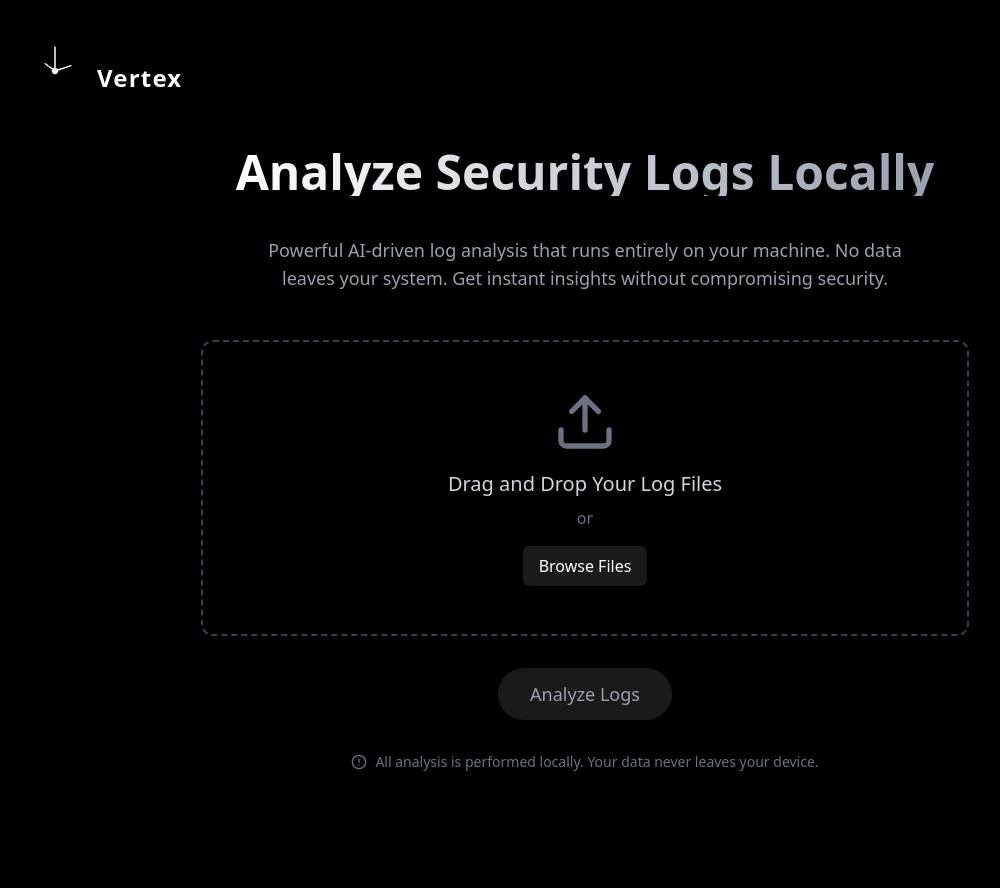
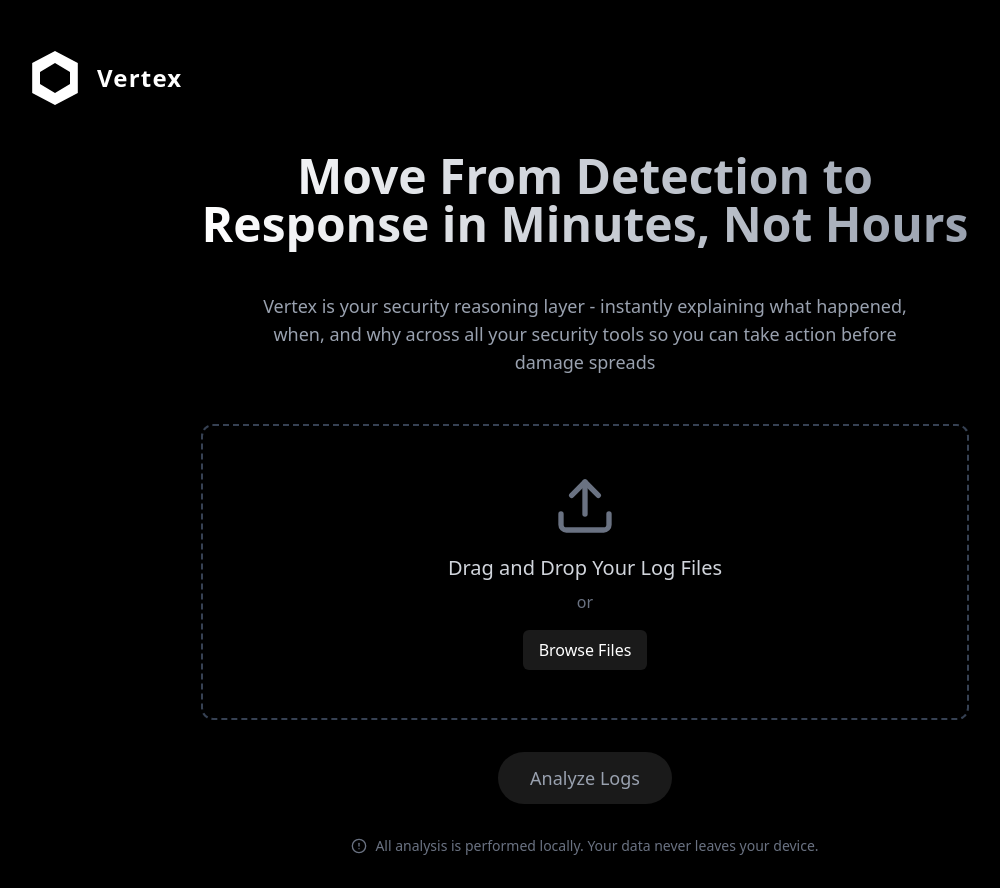
Before and after one commit to jeffreyiyamah/vertex, a Next.js app: page / in a window 1280 px wide. Shown: the whole page, without its empty margins (55-1055 px from the left). Before the commit the page ends 804 px from the top, so only its background shows below. Built offline with nearby package versions, Linux system fonts and the light colour scheme.

Commit message:
Logo + Headline + Subheadline Changes

```diff
--- a/Logo.tsx
+++ b/Logo.tsx
@@ -1,91 +1,24 @@
-import { useEffect, useRef } from 'react';
-import * as THREE from 'three';
+import React from 'react';
 
 const Logo = () => {
-  const canvasRef = useRef(null);
-
-  useEffect(() => {
-    const canvas = canvasRef.current;
-    if (!canvas) return;
-
-    // Set up ThreeJS scene
-    const scene = new THREE.Scene();
-    const camera = new THREE.PerspectiveCamera(50, 1, 0.1, 1000);
-    camera.position.z = 5;
-
-    const renderer = new THREE.WebGLRenderer({
-      canvas: canvas,
-      alpha: true,
-      antialias: true,
-    });
-    renderer.setSize(60, 60);
-    renderer.setClearColor(0x000000, 0);
-
-    // Create axes and sphere at the intersection
-    const axisLength = 1.8;
-    const axisWidth = 0.08;
-
-    // X axis (white)
-    const xAxis = new THREE.Mesh(
-      new THREE.BoxGeometry(axisLength, axisWidth, axisWidth),
-      new THREE.MeshBasicMaterial({ color: 0xffffff })
-    );
-    xAxis.position.x = axisLength / 2;
-    scene.add(xAxis);
-
-    // Y axis (white)
-    const yAxis = new THREE.Mesh(
-      new THREE.BoxGeometry(axisWidth, axisLength, axisWidth),
-      new THREE.MeshBasicMaterial({ color: 0xffffff })
-    );
-    yAxis.position.y = axisLength / 2;
-    scene.add(yAxis);
-
-    // Z axis (white)
-    const zAxis = new THREE.Mesh(
-      new THREE.BoxGeometry(axisWidth, axisWidth, axisLength),
-      new THREE.MeshBasicMaterial({ color: 0xffffff })
-    );
-    zAxis.position.z = axisLength / 2;
-    scene.add(zAxis);
-
-    // Sphere at the intersection
-    const sphere = new THREE.Mesh(
-      new THREE.SphereGeometry(0.25, 24, 24),
-      new THREE.MeshBasicMaterial({ color: 0xffffff })
-    );
-    scene.add(sphere);
-
-    // Initial scene rotation
-    scene.rotation.x = Math.PI / 6;
-    scene.rotation.y = Math.PI / 4;
-
-    let animationFrameId;
-    const animate = () => {
-      animationFrameId = requestAnimationFrame(animate);
-      scene.rotation.y += 0.023;
-      renderer.render(scene, camera);
-    };
-    animate();
-
-    return () => {
-      cancelAnimationFrame(animationFrameId);
-      renderer.dispose();
-    };
-  }, []);
-
   return (
-    <canvas
-      ref={canvasRef}
-      id="logo-canvas"
+    <svg
       width="60"
       height="60"
+      viewBox="0 0 100 100"
+      fill="none"
+      xmlns="http://www.w3.org/2000/svg"
       style={{
         marginRight: '12px',
-        position: 'relative',
-        top: '-7px',
       }}
-    />
+    >
+      {/* Exact match to the hexagonal logo in Image 1 */}
+      <path
+        d="M50 5 L12 25 V75 L50 95 L88 75 V25 L50 5 Z
+           M50 25 L75 40 V60 L50 75 L25 60 V40 L50 25 Z"
+        fill="white"
+      />
+    </svg>
   );
 };
 
--- a/package.json
+++ b/package.json
@@ -12,9 +12,9 @@
     "framer-motion": "^10.16.4",
     "lucide-react": "^0.284.0",
     "multer": "^1.4.5-lts.2",
-    "next": "^15.3.0",
-    "react": "^18.2.0",
-    "react-dom": "^18.2.0",
+    "next": "^15.3.2",
+    "react": "^18.3.1",
+    "react-dom": "^18.3.1",
     "three": "^0.158.0",
     "zustand": "^4.4.6"
   },
--- a/vertex-ui.tsx
+++ b/vertex-ui.tsx
@@ -111,11 +111,9 @@
             initial={{ opacity: 0, y: 20 }}
             animate={{ opacity: 1, y: 0 }}
             transition={{ duration: 0.6 }}
-            className="text-4xl md:text-5xl font-bold text-center mb-10 bg-clip-text text-transparent bg-gradient-to-r from-white to-gray-400"
+            className="text-4xl md:text-5xl font-bold text-center mb-10 bg-clip-text text-transparent bg-gradient-to-r from-white to-gray-400 py-1"
           >
-            Analyze Security Logs Locally
-
-
+            Move From Detection to Response in Minutes, Not Hours
           </motion.h2>
 
           <motion.p
@@ -124,8 +122,7 @@
             transition={{ duration: 0.6, delay: 0.2 }}
             className="text-gray-400 text-center mb-12 max-w-2xl text-lg"
           >
-            Powerful AI-driven log analysis that runs entirely on your machine. No data leaves your system. Get instant
-            insights without compromising security.
+            Vertex is your security reasoning layer - instantly explaining what happened, when, and why across all your security tools so you can take action before damage spreads
           </motion.p>
 
           {/* Drag & Drop Area */}
```
Also changed, not shown: 1 other file (tests, documents, lock files or other folders).
